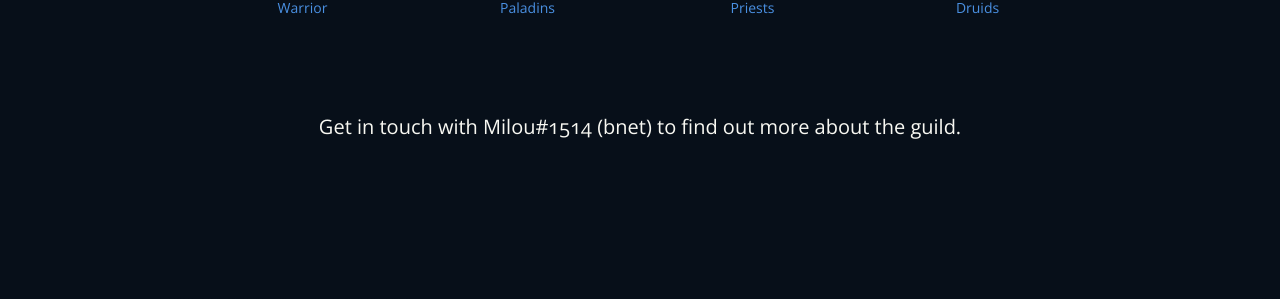
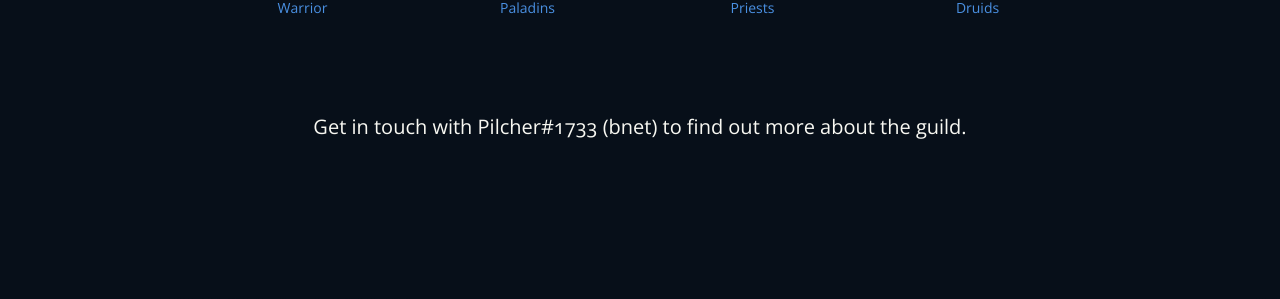
Before and after one commit to gmih/classic, a Jekyll site: the page built from index.html, in a window 1280 px wide and 900 px high, scrolled down 2611 px. Shown: the part 147-446 px from the top of the window. Built offline with Jekyll 4.4.1, drawn with Linux system fonts in a browser that asks for light colours; nearby versions of some CDN libraries.

Commit message:
Change from Milou to Pilcher

```diff
--- a/index.html
+++ b/index.html
@@ -39,7 +39,7 @@ layout: default
                         <li class="recruitment-icon"><div class="recruitment-image-wrap"><img class="recruitment-image" src="images/recruitment/druid_crest.png" alt=""></div><span class="class">Druids</span></li>
                     </ul>
 
-                <p style="text-align:center;">Get in touch with Milou#1514 (bnet) to find out more about the guild.</p>
+                <p style="text-align:center;">Get in touch with Pilcher#1733 (bnet) to find out more about the guild.</p>
                 <a style="display:none;" class="typeform-share button gmih" href="../apply/">Apply Now</a>
 
 
```
